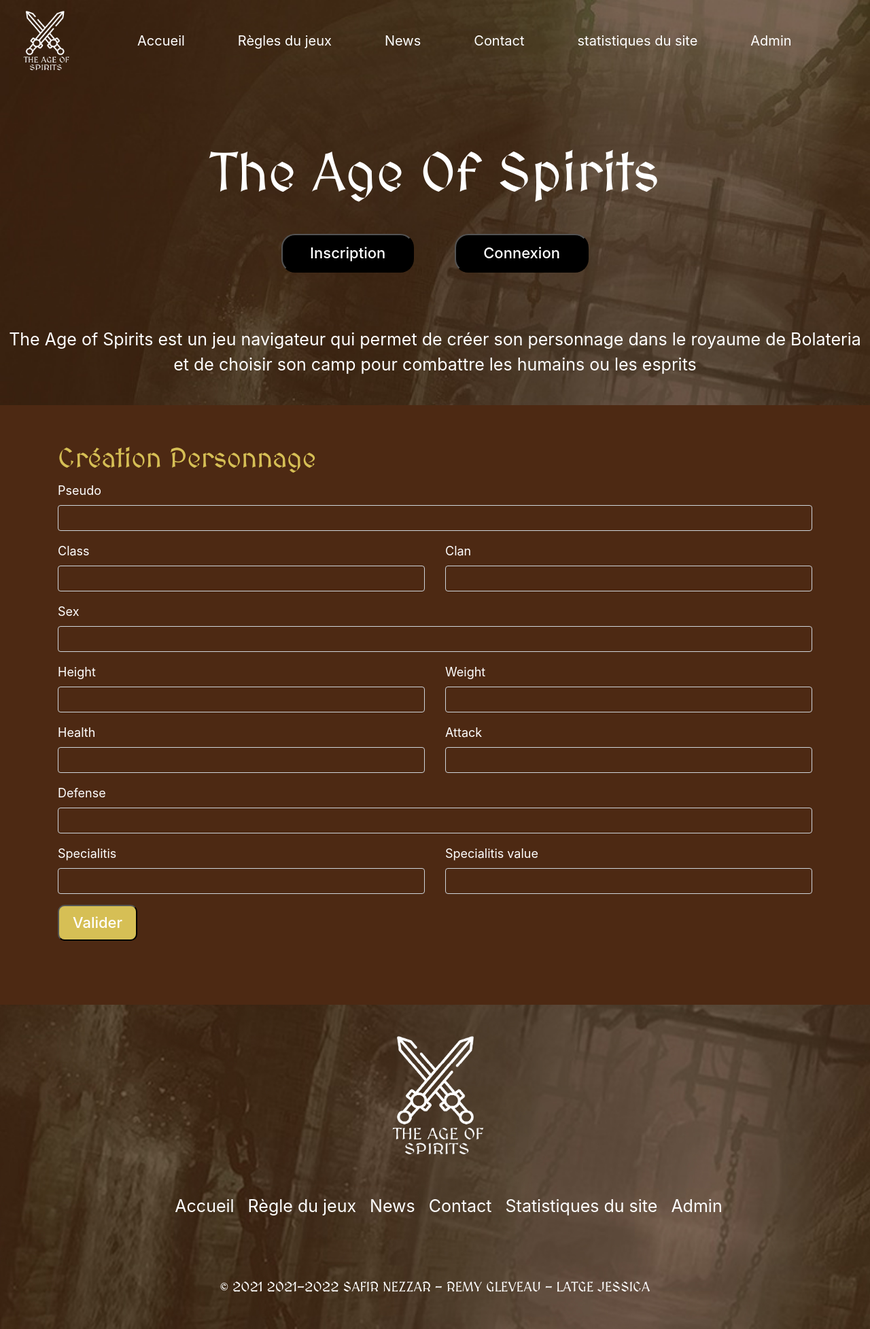
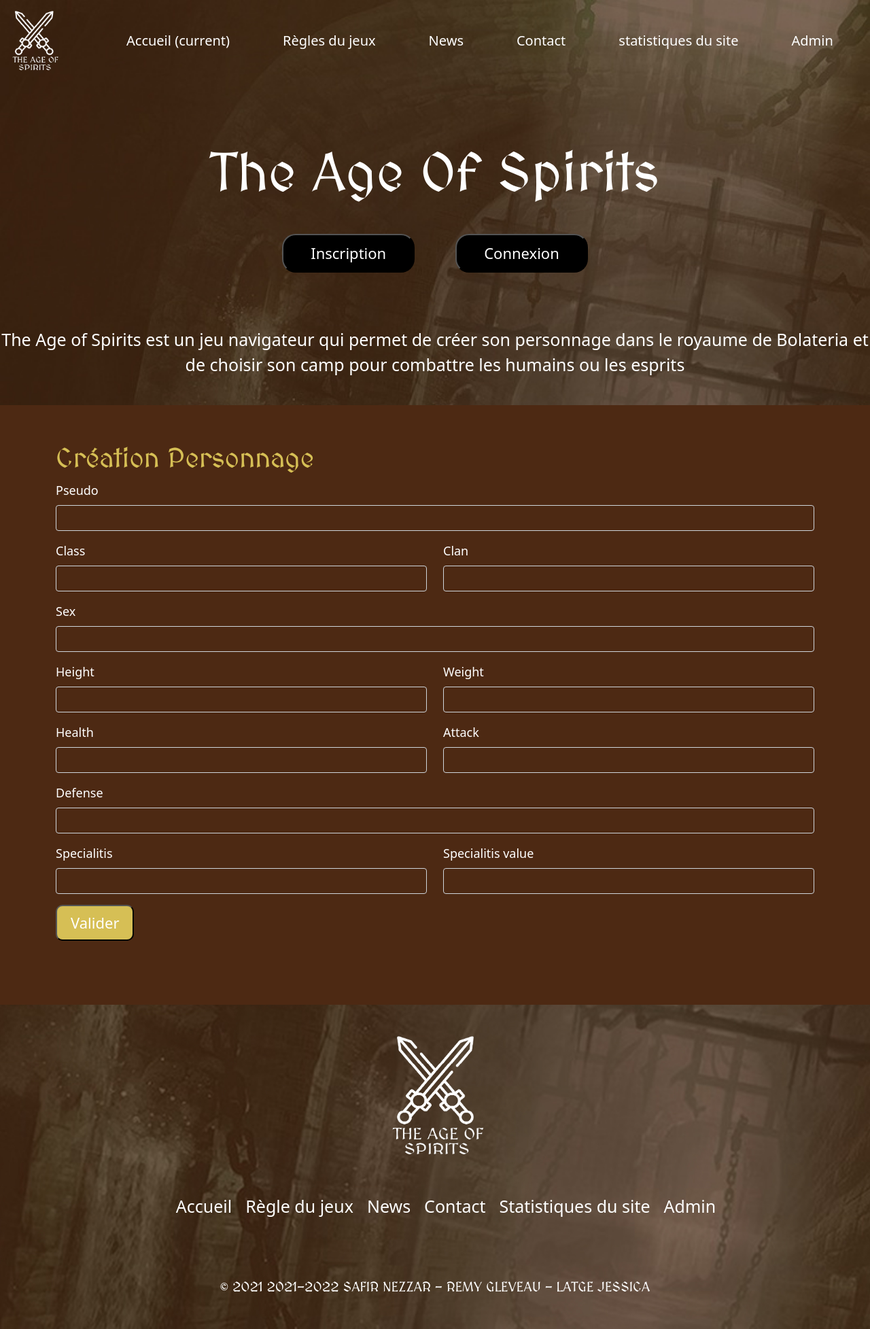
Before and after one commit to mathopex/TheAgeOfSpirits, a Symfony app: template templates/perso/create.html.twig in a window 1280 px wide. Shown: the whole page at 68% size. Run offline with Twig, Linux system fonts and the light colour scheme; the template is opened without the code that fills it, so the values that code supplies are empty; form fields are guessed from the names that the template uses; some libraries are stand-ins or nearby versions.

Commit message:
[FIX] bootstrap + header

```diff
--- a/public/Css/styles.css
+++ b/public/Css/styles.css
@@ -54,12 +54,20 @@ header {
   margin-top: 50px;
 }
 
+img {
+  max-width: 100%;
+}
+
 /*****SUBHEAD***/
 
 #subHead {
   width: 100%;
-  display: flex;
   justify-content: center;
+}
+@media (min-width: 768px) {
+  #subHead {
+    display: flex;
+  }
 }
 
 #button-headG,
@@ -118,12 +126,16 @@ footer {
 }
 
 #navbar {
-  display: flex;
   list-style-type: none;
 }
 #navbar a {
   color: white;
   text-decoration: none;
+}
+@media (min-width: 768px) {
+  #navbar {
+    display: flex;
+  }
 }
 
 #copy {
--- a/templates/base.html.twig
+++ b/templates/base.html.twig
@@ -9,7 +9,7 @@
             <link rel="preconnect" href="https://fonts.googleapis.com">
             <link rel="preconnect" href="https://fonts.gstatic.com" crossorigin>
             <link href="https://fonts.googleapis.com/css2?family=MedievalSharp&display=swap" rel="stylesheet">
-             <link rel="stylesheet" href="https://maxcdn.bootstrapcdn.com/bootstrap/4.0.0/css/bootstrap.min.css" integrity="sha384-Gn5384xqQ1aoWXA+058RXPxPg6fy4IWvTNh0E263XmFcJlSAwiGgFAW/dAiS6JXm" crossorigin="anonymous">
+             <link href="https://cdn.jsdelivr.net/npm/bootstrap@5.1.3/dist/css/bootstrap.min.css" rel="stylesheet" integrity="sha384-1BmE4kWBq78iYhFldvKuhfTAU6auU8tT94WrHftjDbrCEXSU1oBoqyl2QvZ6jIW3" crossorigin="anonymous">
             <link rel="stylesheet" href="{{ asset('css/styles.css') }}">
         {% endblock %}
 
--- a/templates/partials/_header.html.twig
+++ b/templates/partials/_header.html.twig
@@ -23,11 +23,13 @@
 
     </div>-->
     <nav class="navbar navbar-expand-lg navbar-light">
-    <a class="navbar-brand" href="#"><img  id="img-logo"src="{{asset('images/logo/LOGOwhite.png')}}" alt="logo"></a>
-    <button class="navbar-toggler" type="button" data-toggle="collapse" data-target="#navbarNavAltMarkup" aria-controls="navbarNavAltMarkup" aria-expanded="false" aria-label="Toggle navigation">
+        <a class="navbar-brand" href="#">
+            <img  id="img-logo" src="{{asset('images/logo/LOGOwhite.png')}}" alt="logo">
+        </a>
+        <button class="navbar-toggler" type="button" data-bs-toggle="collapse" data-bs-target="#navbar" aria-controls="navbar" aria-expanded="false" aria-label="Toggle navigation">
             <span class="navbar-toggler-icon"></span>
         </button>
-    <div class="collapse navbar-collapse" id="navbarNavAltMarkup">
+        <div class="collapse navbar-collapse" id="navbar">
             <div class="navbar-nav" id="menu">
                 <a class="nav-item nav-link active" href="#">Accueil <span class="sr-only">(current)</span></a>
                 <a class="nav-item nav-link" href="#">Règles du jeux</a>
@@ -39,7 +41,7 @@
         </div>
     </nav>
 
-    <h1 id="h1" style="font-family: 'MedievalSharp', cursive;";>The Age Of Spirits</h1>
+    <h1 id="h1" style="font-family: 'MedievalSharp', cursive;">The Age Of Spirits</h1>
     <div id="subHead">
         <div id="button-headG">
                 <button id="btn" type="button">Inscription</button>
@@ -50,4 +52,3 @@
     </div>
     <p id="speach">The Age of Spirits est un jeu navigateur qui permet de créer son personnage dans le royaume de Bolateria et de choisir son camp pour combattre les humains ou les esprits</p>
 </header>
-</html>
```
Lines whose indentation alone changed are shown as unchanged.
